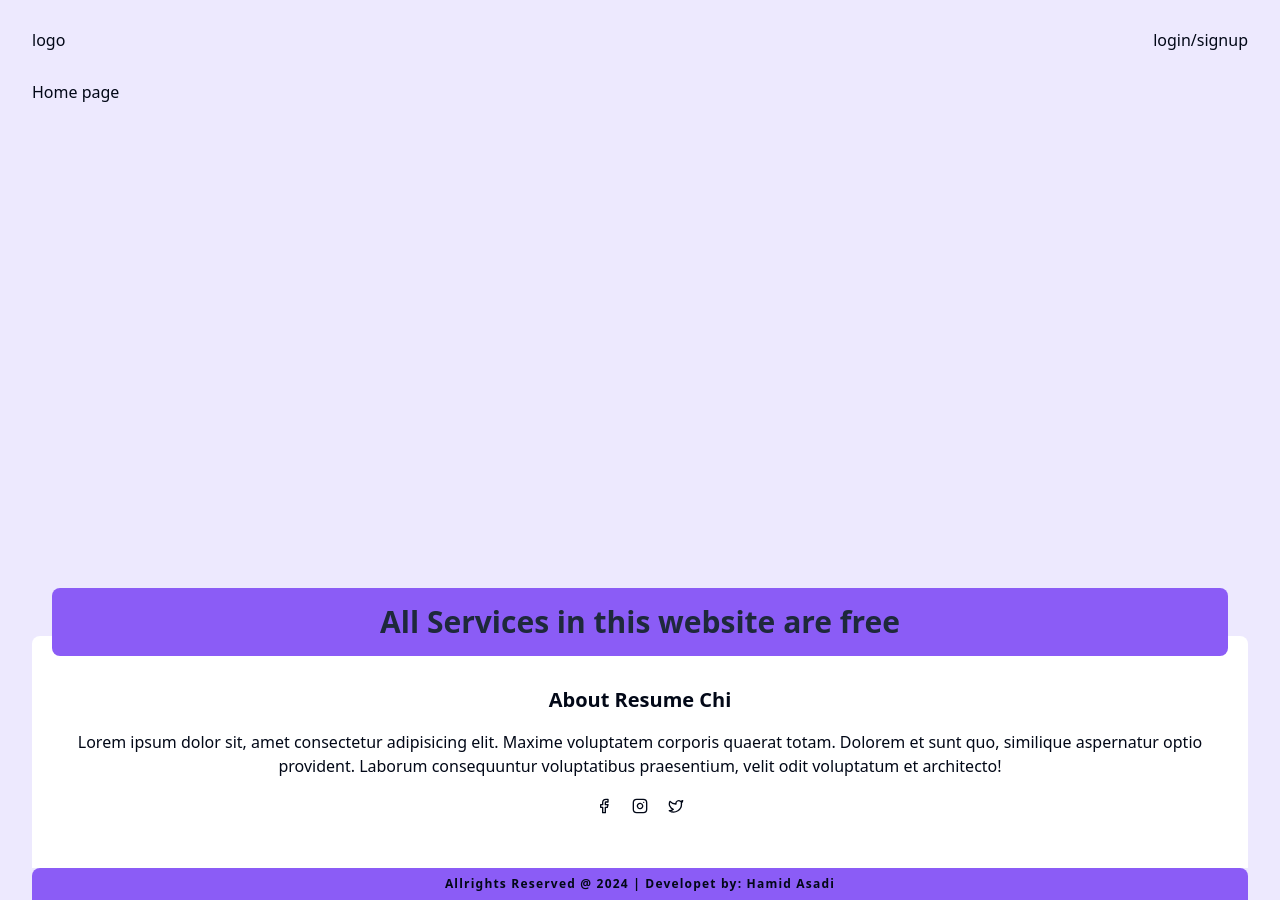
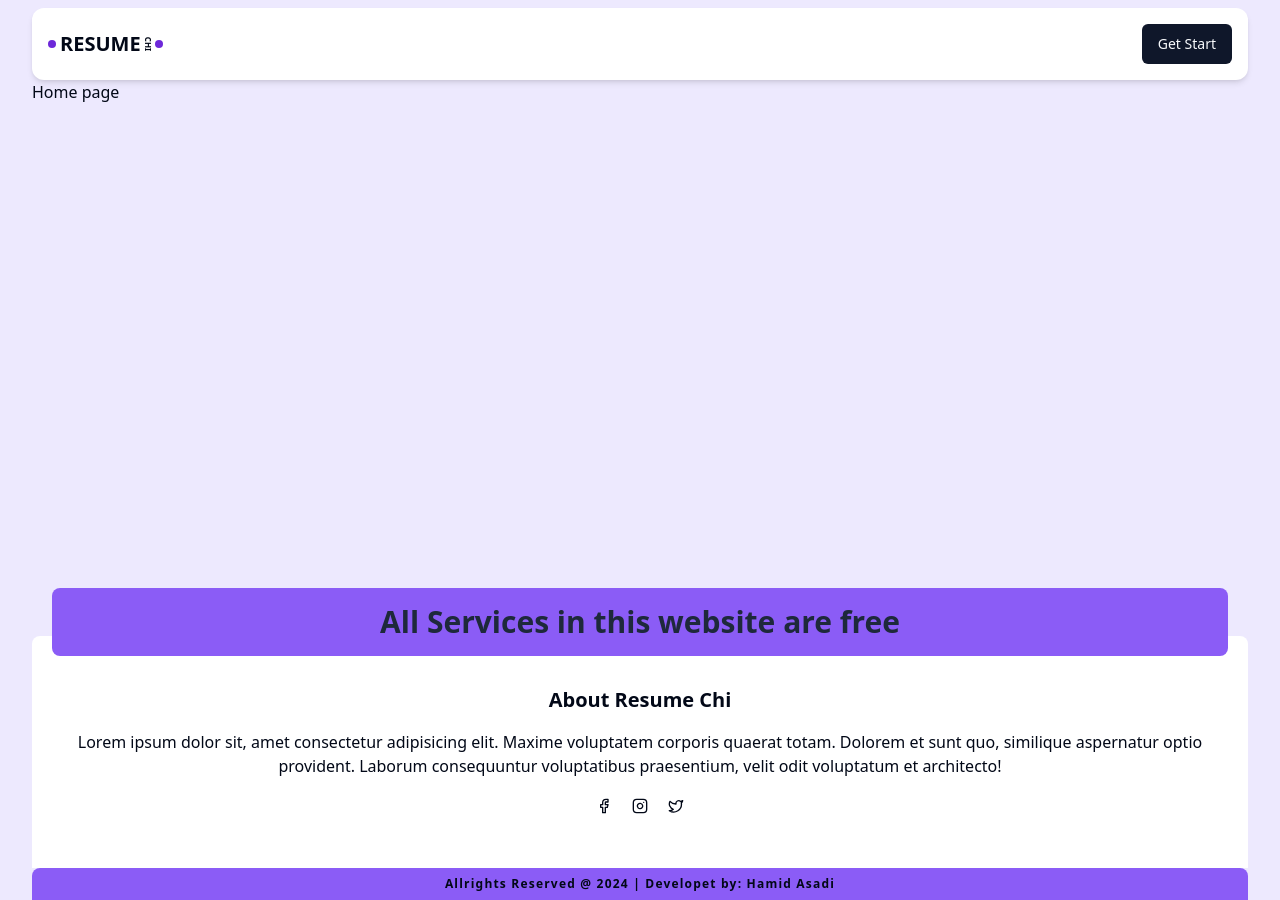
Before and after one commit to hamid19471/ai-resume, a React (Vite) app: page / in a window 1280 px wide. Built offline with nearby package versions, Linux system fonts and the light colour scheme; no server answers.

Commit message:
Update: change header button base on user loged in or not and show user icon after login

```diff
--- a/src/components/header/header.jsx
+++ b/src/components/header/header.jsx
@@ -1,8 +1,33 @@
+import { UserButton, useUser } from "@clerk/clerk-react";
+import { Link } from "react-router-dom";
+import { Button } from "../ui/button";
+
 const Header = () => {
+  const { isSignedIn } = useUser();
   return (
-    <header className="flex items-center justify-between w-full">
-      <span>logo</span>
-      <span>login/signup</span>
+    <header className="flex items-center justify-between w-full bg-white px-4 mt-2 rounded-xl shadow-md">
+      <div className="flex items-center">
+        <span className="w-2 h-2 rounded-full bg-violet-700 mr-1"></span>
+        <h2 className="font-bold text-xl uppercase">Resume</h2>
+        <span className="text-[8px] font-semibold rotate-90 ">CHI</span>
+        <span className="w-2 h-2 rounded-full bg-violet-700"></span>
+      </div>
+      <div>
+        {isSignedIn ? (
+          <Link
+            to={"/dashboard"}
+            className="flex items-center justify-center gap-2"
+          >
+            <Button variant="default">Dashboard</Button>
+            <span>|</span>
+            <UserButton />
+          </Link>
+        ) : (
+          <Link to={"/sign-in"}>
+            <Button variant="default">Get Start</Button>
+          </Link>
+        )}
+      </div>
     </header>
   );
 };
```
